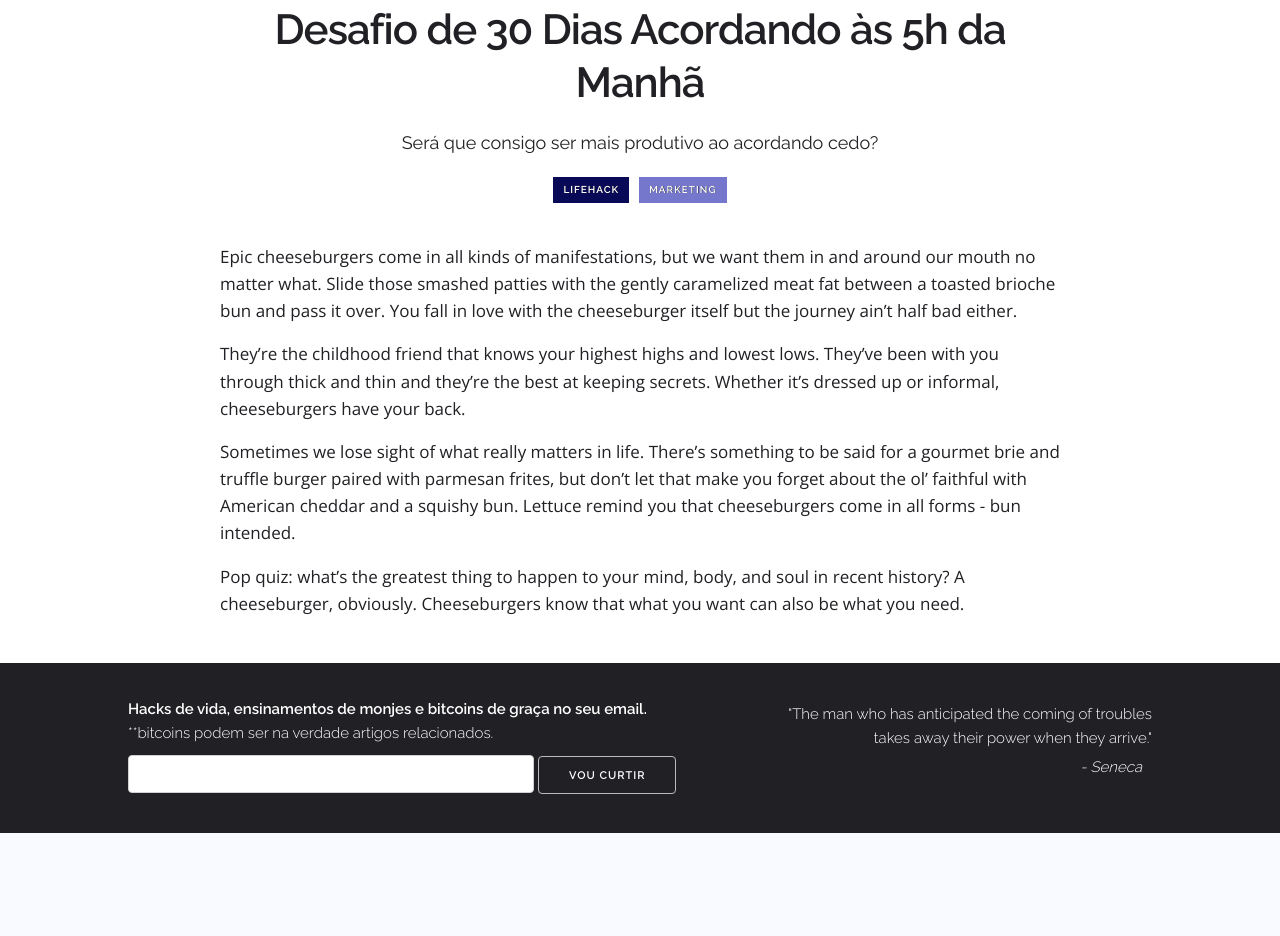
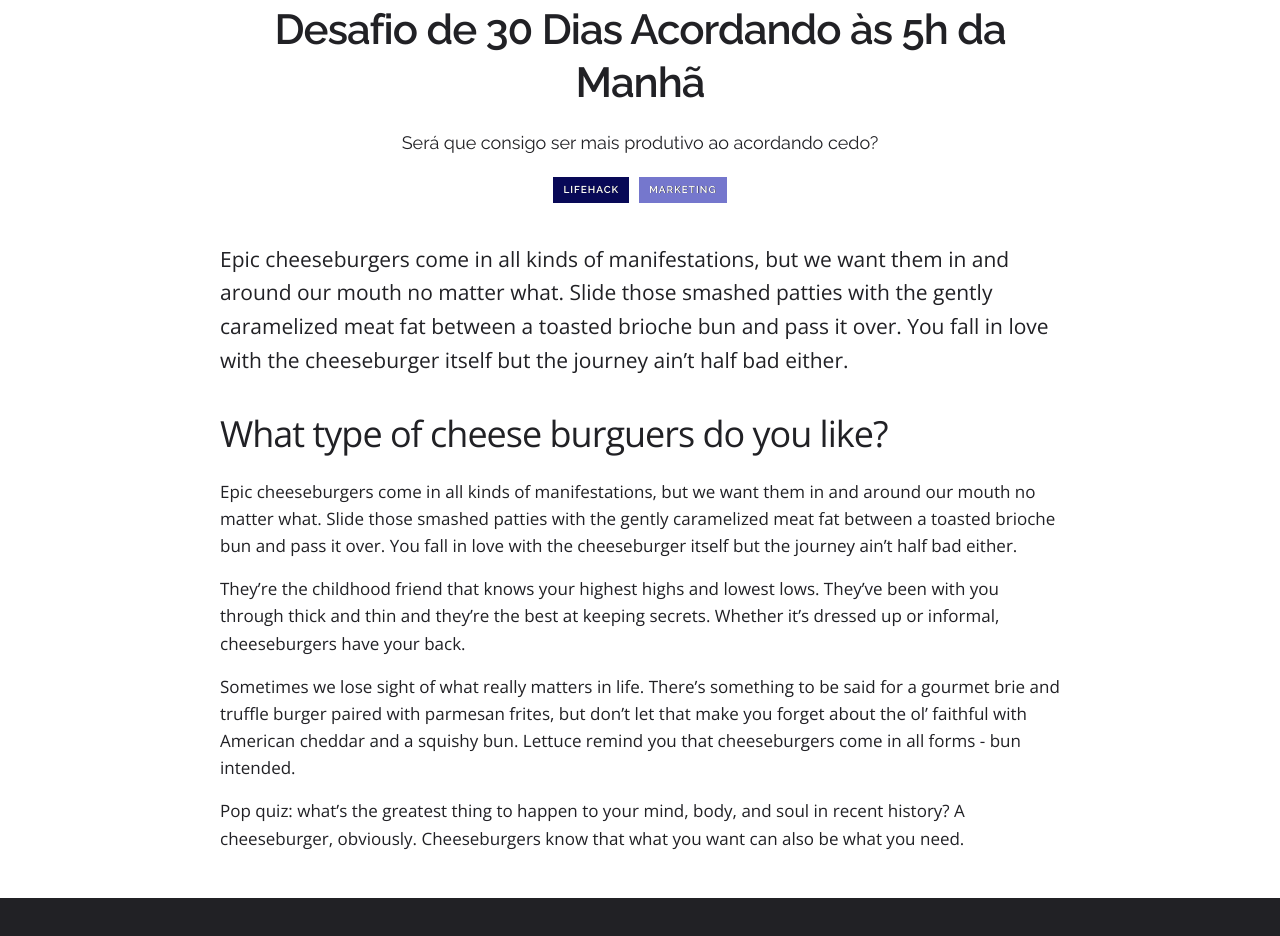
Before and after one commit to betodasilva/betodasilva.github.io, a Jekyll site: the page built from _posts/2017-12-18-desafio-30-dias-acordando-as-5h.md, in a window 1280 px wide. Shown: the part 607-1543 px from the top of the page. Built offline with Jekyll 4.4.1, drawn with Linux system fonts in a browser that asks for light colours; before the commit the page ends 1440 px from its top, so only the background shows below that.

Commit message:
Add single post introduction

```diff
--- a/_posts/2017-12-18-desafio-30-dias-acordando-as-5h.md
+++ b/_posts/2017-12-18-desafio-30-dias-acordando-as-5h.md
@@ -7,6 +7,12 @@ image: https://picsum.photos/1440/460
 categories: [lifehack, marketing]
 ---
 
+<p class="post-intro">
+    Epic cheeseburgers come in all kinds of manifestations, but we want them in and around our mouth no matter what. Slide those smashed patties with the gently caramelized meat fat between a toasted brioche bun and pass it over. You fall in love with the cheeseburger itself but the journey ain’t half bad either.
+</p>
+
+### What type of cheese burguers do you like?
+
 Epic cheeseburgers come in all kinds of manifestations, but we want them in and around our mouth no matter what. Slide those smashed patties with the gently caramelized meat fat between a toasted brioche bun and pass it over. You fall in love with the cheeseburger itself but the journey ain’t half bad either.
 
 They’re the childhood friend that knows your highest highs and lowest lows. They’ve been with you through thick and thin and they’re the best at keeping secrets. Whether it’s dressed up or informal, cheeseburgers have your back.
--- a/css/sass/main.scss
+++ b/css/sass/main.scss
@@ -695,4 +695,9 @@ a.article {
   > p {
     margin-bottom: 1.6rem;
   }
+
+  > p.post-intro {
+    font-size: 21px;
+    margin-bottom: 1.6em;
+  }
 }
```
Also changed, not shown: build/css/main.css.
